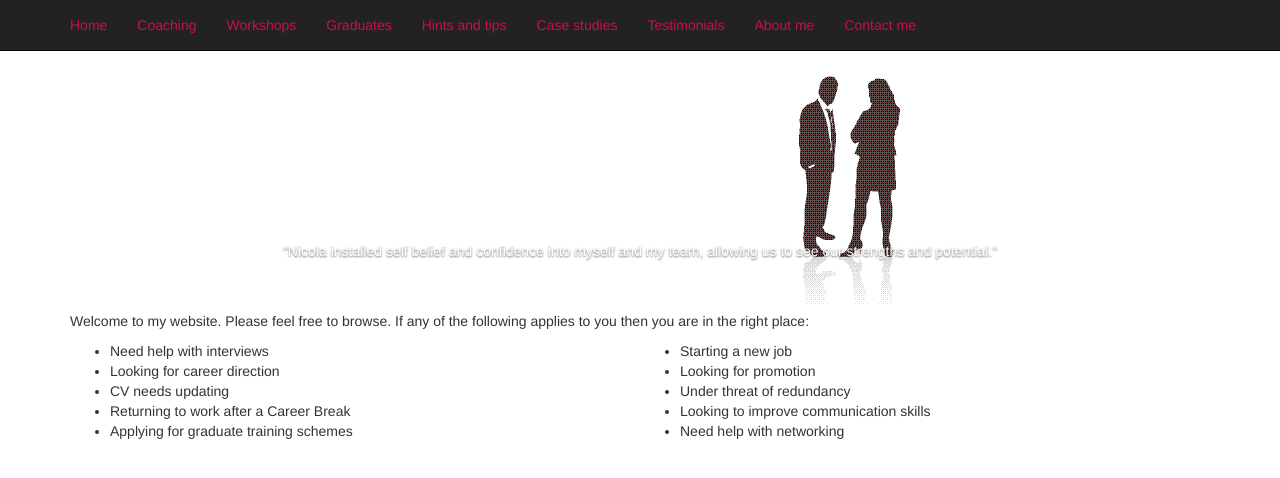
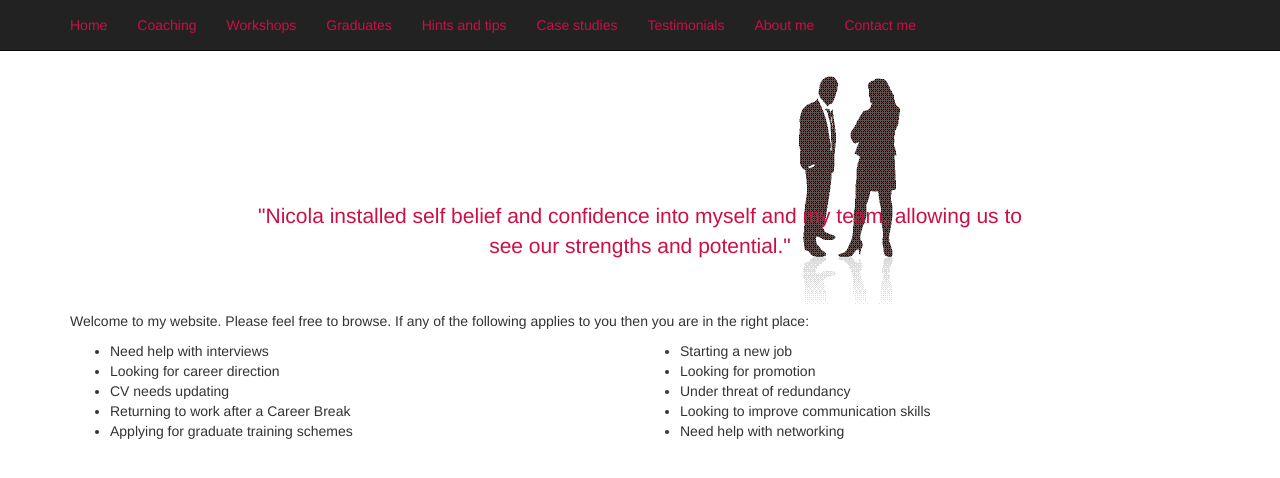
Before and after one commit to quimarche/nicolaatkins.com, a Jekyll site: the page built from index.html, in a window 1280 px wide. Shown: the top 478 px of the page. Built offline with Jekyll 4.4.1, drawn with Linux system fonts in a browser that asks for light colours; nearby versions of some CDN libraries.

Commit message:
Tweak carousel caption.

```diff
--- a/css/index.css
+++ b/css/index.css
@@ -1,3 +1,9 @@
+.carousel-caption {
+    color: #cd0f45 !important;
+    font-size: 150%;
+    text-shadow: none;
+}
+
 .emphasis {
     font-style: italic;
     font-weight: bolder;
```
